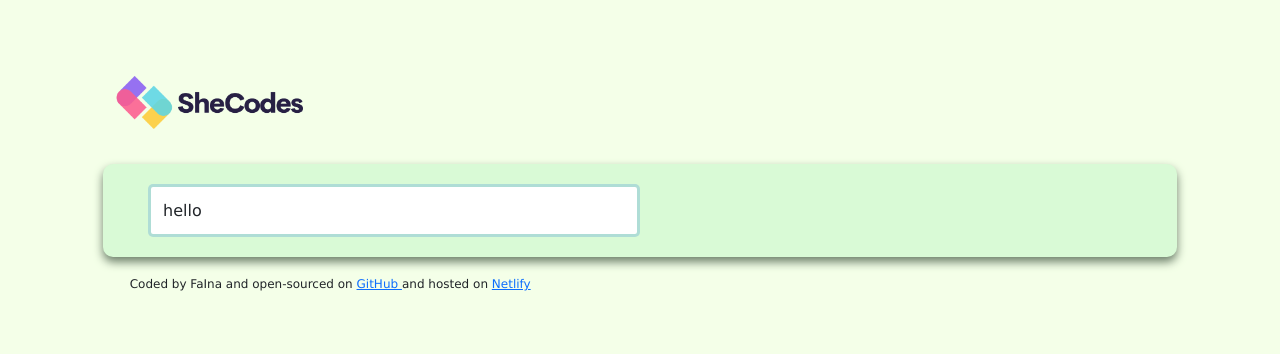
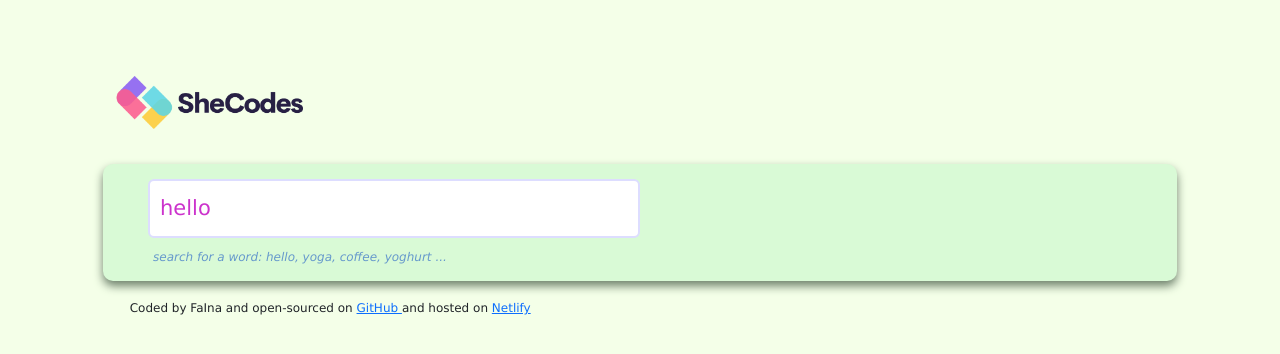
Before and after one commit to Faina4/react-dictionary-app, a React (Create React App) app: page / in a window 1280 px wide. Shown: the top 354 px of the page. Built offline with nearby package versions, Linux system fonts and the light colour scheme; no server answers.

Commit message:
revised styling of input
via css, not via bootstrap

```diff
--- a/src/Dictionary.css
+++ b/src/Dictionary.css
@@ -13,10 +13,23 @@
 
 .SearchInput{
     border-radius: 5px;
-
     line-height: 35px;
     margin: 5px 0;
+}
 
+.Dictionary input{
+width: 50%;
+border-radius: 6px;
+border:2px solid #ddf;
+color: #CC33CC;
+font-size: 21px;
+padding: 5px 10px;
+}
+.Dictionary .hint{
+    font-size: 12px;
+    margin: 5px 5px 10px;
+    color: #6699CC;
+    font-style: italic;
 }
 .Dictionary section{
     margin: 12px 0;
--- a/src/Dictionary.js
+++ b/src/Dictionary.js
@@ -40,12 +40,16 @@ useEffect(()=>{
 
     <div className="Dictionary">
        <section>
-         <form onSubmit={search} className="SearchForm col-6 d-inline-flex align-middle  ">
+         <form onSubmit={search} className="SearchForm
+         ">
          <input type="search" placeholder="Search for a word"
                 onChange={handleKeywordChange}
-               className="SearchInput form-control search-input border-3"
+               //className="SearchInput form-control search-input border-3"
                defaultValue={props.defaultKeyword} />
          </form>
+         <div className="hint">
+search for a word: hello, yoga, coffee, yoghurt ...
+         </div>
         </section>
           <SearchResults results={searchResults} />
 
--- a/src/SearchResults.css
+++ b/src/SearchResults.css
@@ -6,5 +6,8 @@
 .SearchResults .phonetics{
     font-size: 15px;
     font-weight: 200px;
+}
+.SearchResults h2{
+color: red
 
 }
```
